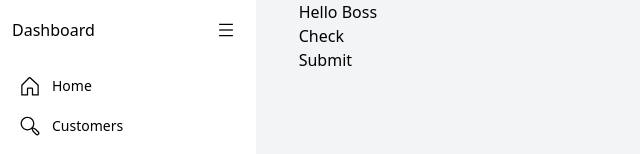
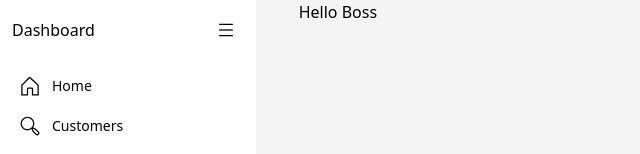
Before and after one commit to linkon63/pp.2-internet-bill-management-system, a React (Vite) app: page / in a window 1280 px wide. Shown: the top 154 px of the page, without its empty margins (0-640 px from the left). Built offline with nearby package versions, Linux system fonts and the light colour scheme.

Commit message:
remove extra code

```diff
--- a/index.html
+++ b/index.html
@@ -6,7 +6,6 @@
   <link rel="icon" type="image/svg+xml" href="/vite.svg" />
   <meta name="viewport" content="width=device-width, initial-scale=1.0" />
   <title>Net Vision</title>
-
 </head>
 
 <body>
--- a/src/components/admin/customers/Customers.jsx
+++ b/src/components/admin/customers/Customers.jsx
@@ -1,5 +1,5 @@
 import React from "react";
-import CustomerTable from "./components/CustomerTableDemo";
+import CustomerTable from "./components/CustomerTable";
 
 export default function Customers() {
   return (
--- a/src/components/admin/home/Home.jsx
+++ b/src/components/admin/home/Home.jsx
@@ -1,27 +1,7 @@
-import { Button } from "primereact/button";
-
 export default function Home() {
   return (
     <div>
-      {/* <Button
-        label="Submit"
-        icon="pi pi-check"
-        pt={{
-          root: {
-            className:
-              "bg-teal-500 hover:bg-teal-700 cursor-pointer text-white p-3 border-round border-none flex gap-2",
-          },
-          label: { className: "text-white font-bold text-xl" },
-          icon: "text-white text-2xl", // OR { className: 'text-white text-2xl' }
-        }}
-      /> */}
       <h1>Hello Boss</h1>
-      <div className="card flex justify-content-center">
-        <Button label="Check" icon="pi pi-check" />
-      </div>
-      <div className="card flex justify-content-center">
-        <Button label="Submit" />
-      </div>
     </div>
   );
 }
```
Also changed, not shown: src/components/admin/customers/components/CustomerTable.jsx (renamed from src/components/admin/customers/components/CustomerTableDemo.jsx).
